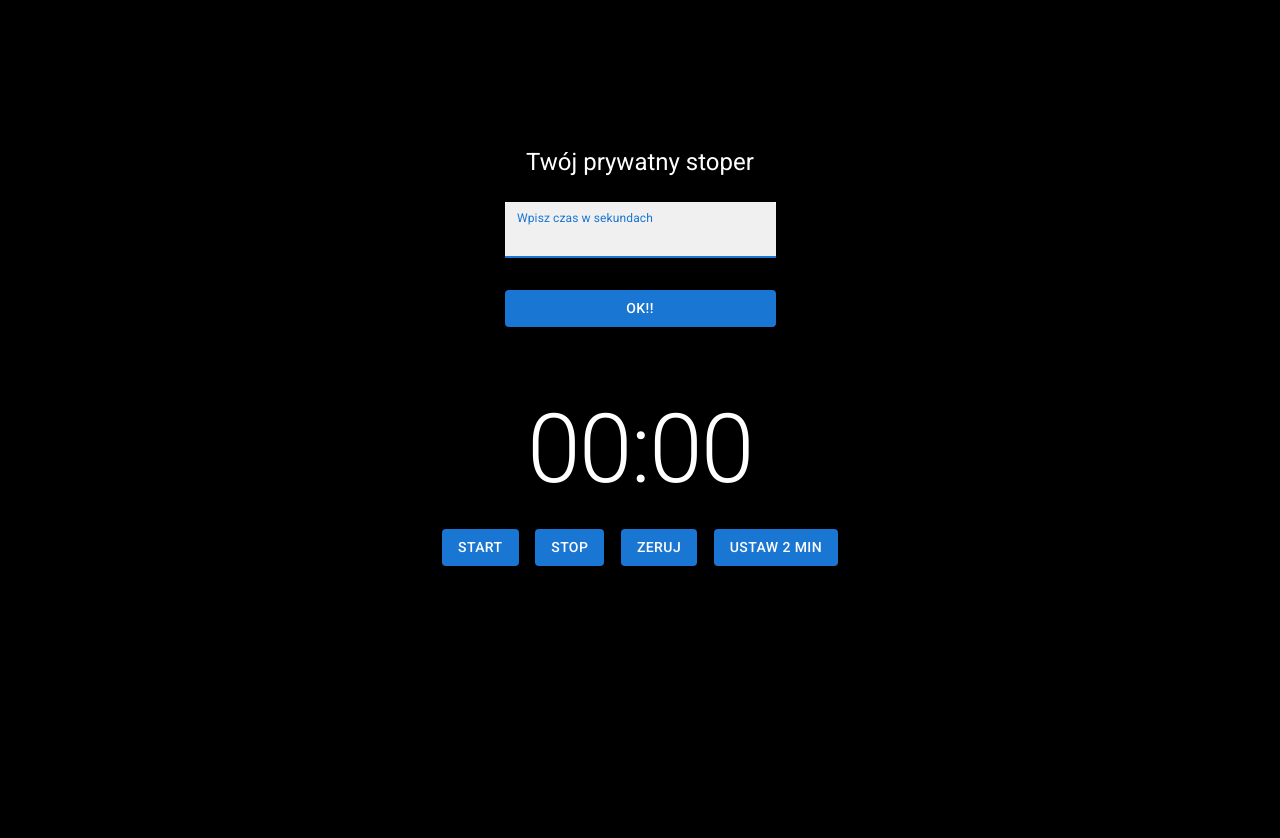
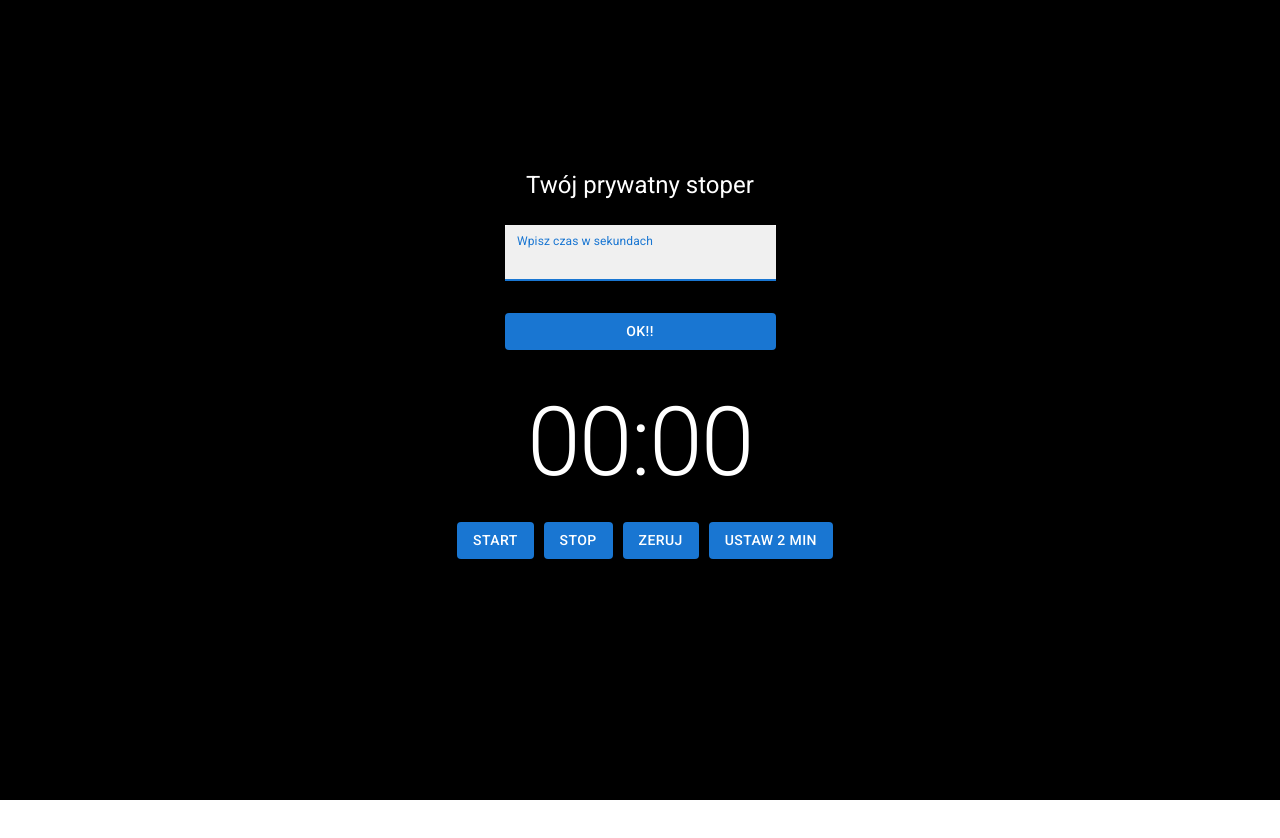
Before and after one commit to eweRij/Countdown-Timer-PWA, a React (Create React App) app: page / in a window 1280 px wide. Shown: the top 838 px of the page. After the commit the page ends 800 px from the top, so only its background shows below. Built offline with nearby package versions, Linux system fonts and the light colour scheme.

Commit message:
clock is done, to add pwa

```diff
--- a/src/App.css
+++ /dev/null
@@ -1,38 +0,0 @@
-.App {
-  text-align: center;
-}
-
-.App-logo {
-  height: 40vmin;
-  pointer-events: none;
-}
-
-@media (prefers-reduced-motion: no-preference) {
-  .App-logo {
-    animation: App-logo-spin infinite 20s linear;
-  }
-}
-
-.App-header {
-  background-color: #282c34;
-  min-height: 100vh;
-  display: flex;
-  flex-direction: column;
-  align-items: center;
-  justify-content: center;
-  font-size: calc(10px + 2vmin);
-  color: white;
-}
-
-.App-link {
-  color: #61dafb;
-}
-
-@keyframes App-logo-spin {
-  from {
-    transform: rotate(0deg);
-  }
-  to {
-    transform: rotate(360deg);
-  }
-}
--- a/src/App.scss
+++ /dev/null
@@ -1,9 +0,0 @@
-* {
-  box-sizing: border-box;
-  padding: 0;
-  margin: 0;
-}
-html {
-  background: transparent url("./assets/Layout3.jpg") no-repeat center/cover;
-  min-height: 100vh;
-}
--- /dev/null
+++ b/src/components/ActionButton/ActionButton.tsx
@@ -0,0 +1,17 @@
+import { Button } from "@mui/material";
+import React from "react";
+import { ActionButtonProps } from "./ActionButtonProps.types";
+
+const ActionButton: React.FC<ActionButtonProps> = ({ handleTime, label }) => {
+  return (
+    <Button
+      onClick={handleTime}
+      variant="contained"
+      sx={{ mt: 3, mb: 2, marginLeft: "10px" }}
+    >
+      {label}
+    </Button>
+  );
+};
+
+export default ActionButton;
--- /dev/null
+++ b/src/components/ActionButton/ActionButtonProps.types.ts
@@ -0,0 +1,4 @@
+export interface ActionButtonProps {
+  handleTime: () => void;
+  label: string;
+}
--- a/src/App.tsx
+++ b/src/components/App.tsx
@@ -1,6 +1,5 @@
 import React from "react";
-import "./App.css";
-import { Clock } from "./components/Clock";
+import { Clock } from "./Clock/Clock";
 
 const App: React.FC = () => {
   return (
--- a/src/components/Clock.scss
+++ /dev/null
@@ -1,9 +0,0 @@
-html, .App{
-    height: 100vh;
-    color:white;
-    background-color: black;
-
-}
-.css-14s5rfu-MuiFormLabel-root-MuiInputLabel-root.Mui-focused {
-    color:azure !important;
-    }
--- /dev/null
+++ b/src/components/Clock/Clock.scss
@@ -0,0 +1,14 @@
+* {
+  box-sizing: border-box;
+  padding: 0;
+  margin: 0;
+}
+
+.App {
+  height: 100vh;
+  color: white;
+  background-color: black;
+}
+.css-14s5rfu-MuiFormLabel-root-MuiInputLabel-root.Mui-focused {
+  color: azure !important;
+}
--- a/src/components/Clock.tsx
+++ b/src/components/Clock/Clock.tsx
@@ -8,24 +8,22 @@ import Container from "@mui/material/Container";
 import { createTheme, ThemeProvider } from "@mui/material/styles";
 import { useState, useEffect } from "react";
 import "./Clock.scss";
+import { actionButtonsState } from "../../store/initialState";
+import ActionButton from "../ActionButton/ActionButton";
+import {
+  handleChangeTime,
+  handleSubmitTime,
+  watchStopViewMin,
+  watchStopViewSec,
+} from "../../helpers/timeHelpers";
 
 const theme = createTheme();
 
 export const Clock: React.FC = () => {
-  const [time, setTime] = useState(0);
-  const [running, setRunning] = useState(false);
-  const [timeGiven, setTimeGiven] = useState(0);
+  const [time, setTime] = useState<number>(0);
+  const [running, setRunning] = useState<boolean>(false);
+  const [timeGiven, setTimeGiven] = useState<number>(0);
 
-  const handleChange = (e: React.SyntheticEvent) => {
-    e.preventDefault();
-    const { value } = e.target as HTMLInputElement;
-    setTimeGiven(parseInt(value));
-  };
-  const handleSubmit = (e: React.SyntheticEvent) => {
-    e.preventDefault();
-    const { value } = e.target as HTMLInputElement;
-    setTime(timeGiven);
-  };
   useEffect(() => {
     let interval: any;
     if (running) {
@@ -39,28 +37,18 @@ export const Clock: React.FC = () => {
     time === 0 && setRunning(false);
     return () => clearInterval(interval);
   }, [running, time]);
-  const watchStopViewMin = () => {
-    const minutes = Math.floor(time / 60);
-    if (minutes > 9) {
-      return minutes;
-    }
-    return "0" + minutes;
-  };
-  const watchStopViewSec = () => {
-    const seconds = time - Math.floor(time / 60) * 60;
-    if (seconds > 9) {
-      return seconds;
-    }
-    return "0" + seconds;
-  };
-  console.log(running);
+
   return (
     <ThemeProvider theme={theme}>
-      <Container component="main" maxWidth="xs">
+      <Container
+        component="main"
+        maxWidth="xs"
+        sx={{ display: "flex", flexDirection: "column" }}
+      >
         <CssBaseline />
         <Box
           sx={{
-            marginTop: 8,
+            marginTop: 9,
             display: "flex",
             flexDirection: "column",
             alignItems: "center",
@@ -68,20 +56,21 @@ export const Clock: React.FC = () => {
             height: "75vh",
           }}
         >
-          <Typography component="h1" variant="h5">
+          <Typography component="h1" variant="h5" sx={{ textAlign: "center" }}>
             Twój prywatny stoper
           </Typography>
           <Box
             component="form"
-            onSubmit={handleSubmit}
+            onSubmit={(e: React.SyntheticEvent) =>
+              handleSubmitTime(e, timeGiven, setTime)
+            }
             noValidate
             sx={{
               mt: 1,
-              marginBottom: "50px",
+              marginBottom: "20px",
               backgroundColor: "white important",
             }}
           >
-
             <TextField
               sx={{ backgroundColor: "white !important" }}
               margin="normal"
@@ -91,7 +80,9 @@ export const Clock: React.FC = () => {
               name="time"
               autoFocus
               variant="filled"
-              onChange={handleChange}
+              onChange={(e: React.SyntheticEvent) =>
+                handleChangeTime(e, setTimeGiven)
+              }
             />
 
             <Button
@@ -113,52 +104,39 @@ export const Clock: React.FC = () => {
               component="h1"
               variant="h1"
             >
-              {!time ? "00" : watchStopViewMin()}:
-              {!time ? "00" : watchStopViewSec()}
+              {!time ? "00" : watchStopViewMin(time)}:
+              {!time ? "00" : watchStopViewSec(time)}
             </Typography>
           ) : (
             <Typography component="h1" variant="h1">
-              {!time ? "00" : watchStopViewMin()}:
-              {!time ? "00" : watchStopViewSec()}
+              {!time ? "00" : watchStopViewMin(time)}:
+              {!time ? "00" : watchStopViewSec(time)}
             </Typography>
           )}
 
           <Box
             sx={{
               display: "flex",
+              flexWrap: "wrap",
               alignItems: "center",
-              justifyContent: "space-between",
+              justifyContent: "center",
               width: "100%",
             }}
           >
-            <Button
-              onClick={() => setRunning(true)}
-              variant="contained"
-              sx={{ mt: 3, mb: 2 }}
-            >
-              START
-            </Button>
-            <Button
-              onClick={() => setRunning(false)}
-              variant="contained"
-              sx={{ mt: 3, mb: 2 }}
-            >
-              STOP
-            </Button>
-            <Button
-              onClick={() => setTime(0)}
-              variant="contained"
-              sx={{ mt: 3, mb: 2 }}
-            >
-              ZERUJ
-            </Button>
-            <Button
-              onClick={() => setTime(120)}
-              variant="contained"
-              sx={{ mt: 3, mb: 2 }}
-            >
-              USTAW 2 MIN
-            </Button>
+            {actionButtonsState.map((btn, id) => {
+              const { label, time } = btn;
+              return (
+                <ActionButton
+                  key={label + id}
+                  handleTime={
+                    typeof time === "boolean"
+                      ? () => setRunning(time)
+                      : () => setTime(time)
+                  }
+                  label={label}
+                />
+              );
+            })}
           </Box>
         </Box>
       </Container>
--- /dev/null
+++ b/src/helpers/timeHelpers.ts
@@ -0,0 +1,31 @@
+export const watchStopViewMin = (time: any): string | number => {
+  const minutes = Math.floor(time / 60);
+  if (minutes > 9) {
+    return minutes;
+  }
+  return "0" + minutes;
+};
+export const watchStopViewSec = (time: number): number | string => {
+  const seconds = time - Math.floor(time / 60) * 60;
+  if (seconds > 9) {
+    return seconds;
+  }
+  return "0" + seconds;
+};
+export const handleChangeTime = (
+  e: React.SyntheticEvent,
+  timeSetter: React.Dispatch<React.SetStateAction<number>>
+): void => {
+  e.preventDefault();
+  const { value } = e.target as HTMLInputElement;
+  timeSetter(parseInt(value));
+};
+
+export const handleSubmitTime = (
+  e: React.SyntheticEvent,
+  time: number,
+  timeSetter: React.Dispatch<React.SetStateAction<number>>
+): void => {
+  e.preventDefault();
+  timeSetter(time);
+};
--- a/src/index.css
+++ /dev/null
@@ -1,13 +0,0 @@
-body {
-  margin: 0;
-  font-family: -apple-system, BlinkMacSystemFont, 'Segoe UI', 'Roboto', 'Oxygen',
-    'Ubuntu', 'Cantarell', 'Fira Sans', 'Droid Sans', 'Helvetica Neue',
-    sans-serif;
-  -webkit-font-smoothing: antialiased;
-  -moz-osx-font-smoothing: grayscale;
-}
-
-code {
-  font-family: source-code-pro, Menlo, Monaco, Consolas, 'Courier New',
-    monospace;
-}
--- a/src/index.tsx
+++ b/src/index.tsx
@@ -1,7 +1,6 @@
 import React from "react";
 import ReactDOM from "react-dom";
-import "./index.css";
-import App from "./App";
+import App from "./components/App";
 
 ReactDOM.render(
   <React.StrictMode>
--- /dev/null
+++ b/src/store/initialState.ts
@@ -0,0 +1,6 @@
+export const actionButtonsState = [
+  { label: "START", time: true },
+  { label: "STOP", time: false },
+  { label: "ZERUJ", time: 0 },
+  { label: "USTAW 2 MIN", time: 120 },
+];
```
Also changed, not shown: 1 other file (tests, documents, lock files or other folders).
